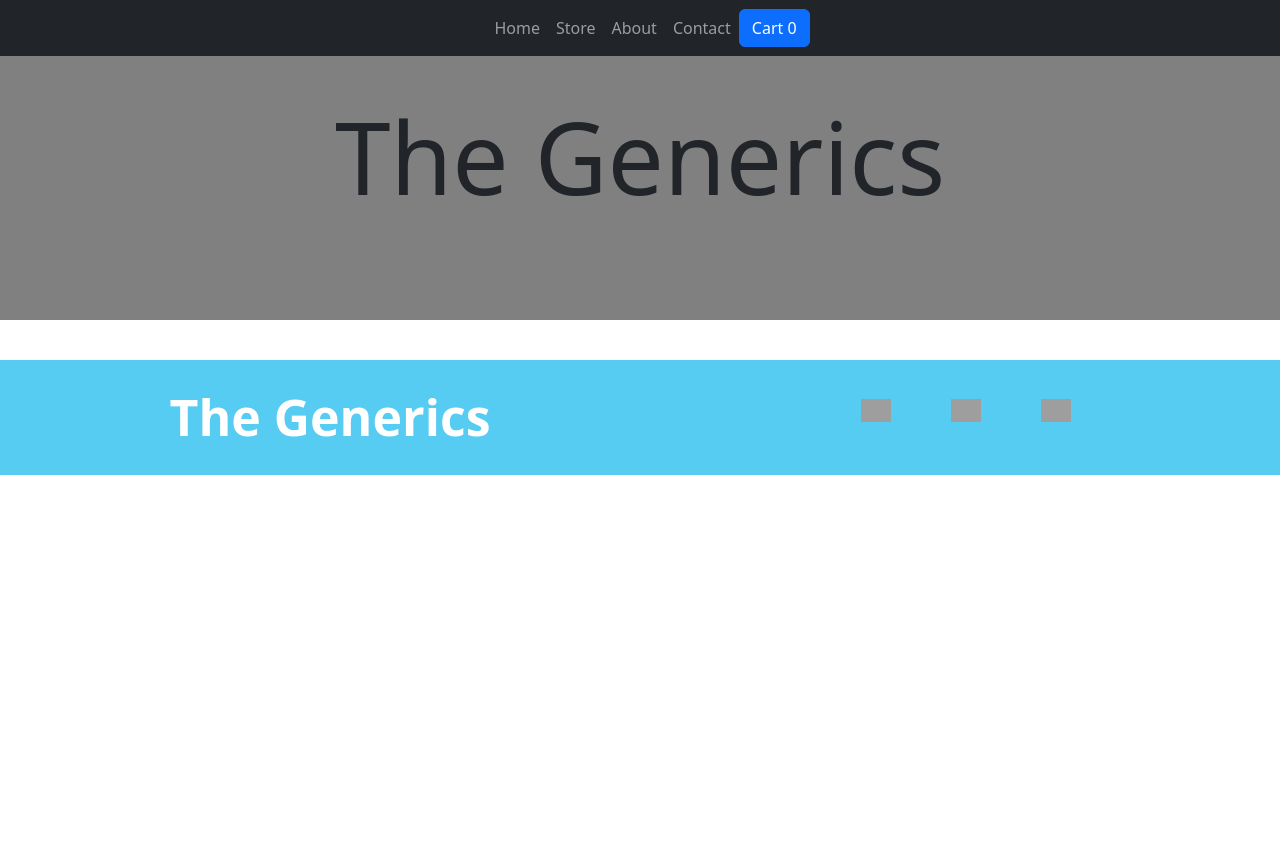
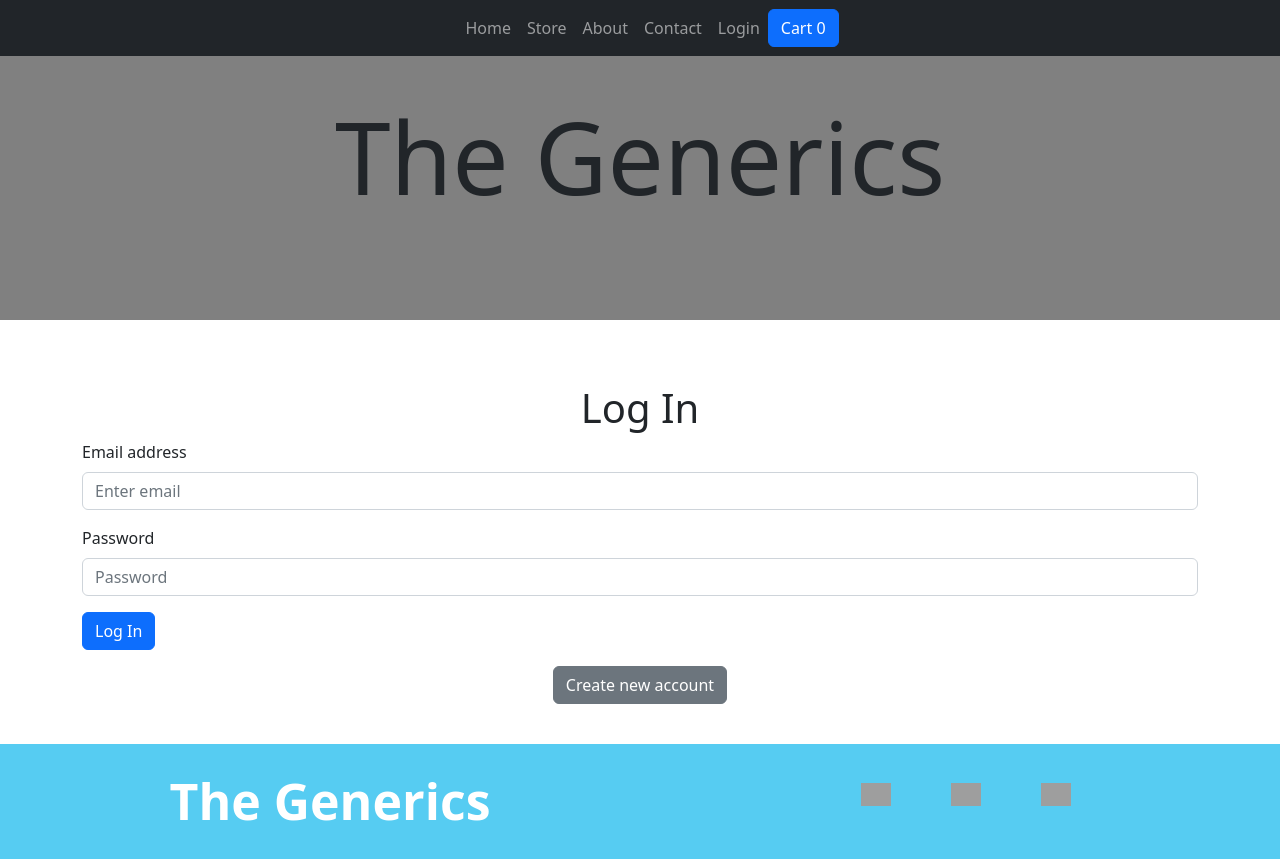
Before and after one commit to Shivarajkumar456/react-ecommerce-website, a React (Create React App) app: page /login in a window 1280 px wide. Before the commit the page ends 800 px from the top, so only its background shows below. Built offline with nearby package versions, Linux system fonts and the light colour scheme; grey boxes are pictures that could not be loaded.

Commit message:
Login page and authentication provider added

```diff
--- a/src/Components/Layout/Header.js
+++ b/src/Components/Layout/Header.js
@@ -7,6 +7,7 @@ import {BrowserRouter as Router , Switch , Route , Link , Redirect   } from 'rea
 import Product from '../Products/Product';
 import Home from '../../Pages/Home';
 import ProductPage from '../Products/ProductPage';
+import Login from '../../Pages/Login';
 
 const Header = (props) => {
   return (
@@ -19,6 +20,7 @@ const Header = (props) => {
           <Nav.Link as={Link} to='/store'>Store</Nav.Link>
           <Nav.Link as={Link} to='/about'>About</Nav.Link>
           <Nav.Link as={Link} to={"/contact"}>Contact</Nav.Link>
+          {<Nav.Link as={Link} to={"/login"}>Login</Nav.Link>}
         </Nav>
         <HeaderButton onClick={props.onShow}/>
       </Navbar>
@@ -55,6 +57,9 @@ const Header = (props) => {
             <Route path="/store/:storeid">
               <ProductPage key={props.product.id} product={props.product} />
             </Route>
+            <Route path="/login" exact>
+              <Login />
+            </Route>
       </Switch>
       </Router>
     </>
--- /dev/null
+++ b/src/Pages/Login.js
@@ -0,0 +1,92 @@
+import React ,{useState , useRef , useContext}from 'react'
+import Button from 'react-bootstrap/Button';
+import Form from 'react-bootstrap/Form';
+import Container from 'react-bootstrap/esm/Container';
+// import CartContext from '../store/cart-context';
+import { useHistory } from 'react-router-dom';
+import AuthContext from '../store/auth-context';
+
+ const Login = () => {
+  const history =useHistory();
+    const authCtx = useContext(AuthContext)
+    const emailInputRef = useRef();
+    const passwordInputRef = useRef();
+    console.log(authCtx.isLoggedIn)
+
+    const[isLogin , setIsLogin]=useState(true)
+
+    const switchAuthModeHandler=()=>{
+        setIsLogin((prev)=>!prev)
+    }
+
+    const submitHandler=(event)=>{
+     event.preventDefault();
+
+     const enteredEmail =  emailInputRef.current.value
+     const enteredPassword = passwordInputRef.current.value
+    let url;
+     if(isLogin){
+      url = "https://identitytoolkit.googleapis.com/v1/accounts:signInWithPassword?key=AIzaSyBrxaMhVmKIs9qlPP_P7uV87dod0nYpY7Q"
+     }else{
+        url = "https://identitytoolkit.googleapis.com/v1/accounts:signUp?key=AIzaSyBrxaMhVmKIs9qlPP_P7uV87dod0nYpY7Q"
+     }
+
+     fetch(url , {
+        method:'POST',
+        body : JSON.stringify({
+            email: enteredEmail,
+            password : enteredPassword,
+            returnSecureToken : true
+        }),
+        headers : {'Content-Type' : 'application/json'},
+     }).then(res =>{
+        return res.json();
+     }).then(data=>{
+        if(isLogin){
+            console.log("Login Completed")
+            //console.log(data.idToken)
+            localStorage.setItem('email' ,enteredEmail )
+            authCtx.login(data.idToken)
+            history.replace('/store')
+            alert("Log In Successful")
+        }else{
+             console.log("Sign up Completed")
+             alert("Sign Up Successful")
+
+        }
+     }).catch(err=>{
+        alert(err.message)
+        history.replace("/")
+     })
+
+
+    }
+  return (
+    <Container className='pt-5'>
+    <Form onSubmit={submitHandler} className='pt-3'>
+        <h1 className='text-center'>{isLogin ? 'Log In' : "Sign Up"}</h1>
+      <Form.Group  className="mb-3">
+        <Form.Label htmlFor='email'>Email address</Form.Label>
+        <Form.Control ref={emailInputRef} id='email' type="email" placeholder="Enter email" />
+
+      </Form.Group>
+
+      <Form.Group className="mb-3">
+        <Form.Label htmlFor='password'>Password</Form.Label>
+        <Form.Control ref={passwordInputRef} id='password' type="password" placeholder="Password" />
+      </Form.Group>
+
+      <Button variant="primary" type="submit">
+        {isLogin ? 'Log In' : "Sign Up"}
+      </Button>
+      <div className='text-center pt-3'>
+      <Button variant="secondary" onClick={switchAuthModeHandler}>
+            {isLogin ? 'Create new account' : 'Login with existing account'}
+      </Button>
+      </div>
+    </Form>
+    </Container>
+  )
+}
+
+export default Login
--- /dev/null
+++ b/src/store/auth-context.js
@@ -0,0 +1,38 @@
+import React ,{ useState } from "react";
+
+const AuthContext = React.createContext({
+    token : "",
+    isLoggedIn : false,
+    login : (token)=>{},
+    logout : ()=>{}
+})
+
+export const AuthContextProvider=(props)=>{
+    const initialToken = localStorage.getItem('token');
+    const[token , setToken] = useState(initialToken);
+    const userLoggedIn = !!token;
+
+
+    const loginHandler=(token)=>{
+        setToken(token)
+        localStorage.setItem('token' , token)
+    }
+
+    const logoutHandler=()=>{
+        setToken("");
+        localStorage.removeItem('token')
+    }
+
+    const contextValue ={
+        token : token,
+        login : loginHandler,
+        logout : logoutHandler,
+        isLoggedIn : userLoggedIn
+
+    }
+  return (
+    <AuthContext.Provider value={contextValue}>{props.chldren}</AuthContext.Provider>
+  )
+}
+
+export default AuthContext
```
